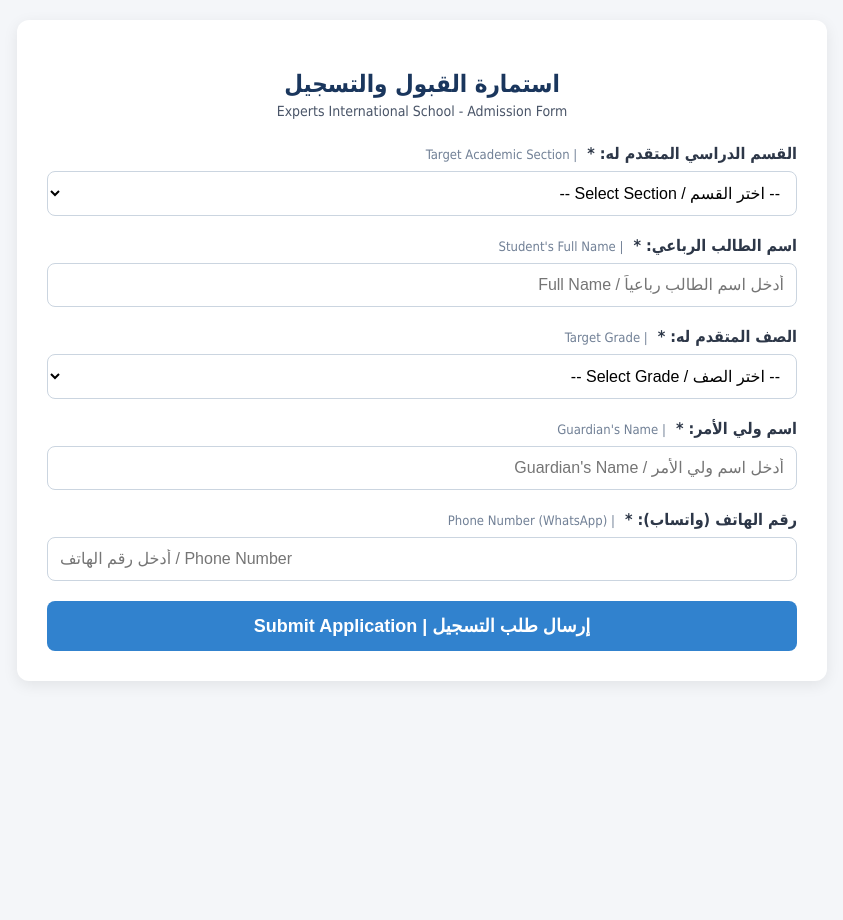
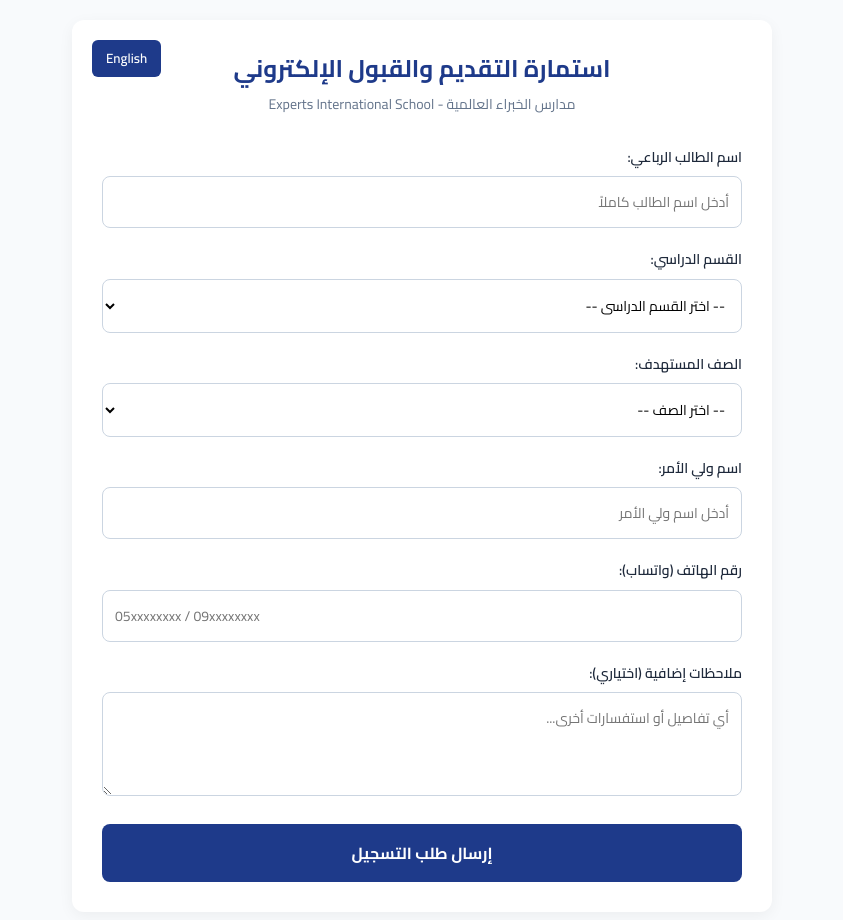
Before and after one commit to billahalmutaz1-lgtm/experts-admission, a plain HTML site: page index.html in a window 1280 px wide. Shown: the whole page, without its empty margins (218-1061 px from the left). Before the commit the page ends 800 px from the top, so only its background shows below. Drawn offline with Linux system fonts and the light colour scheme.

Commit message:
Update index.html

```diff
--- a/index.html
+++ b/index.html
@@ -3,132 +3,63 @@
 <head>
     <meta charset="UTF-8">
     <meta name="viewport" content="width=device-width, initial-scale=1.0">
-    <title>استمارة القبول والتسجيل - مدارس إكسبريس الدولية | EIS Admission Form</title>
+    <title>Experts International School - Admission Portal</title>
+    <link href="https://fonts.googleapis.com/css2?family=Cairo:wght@400;600;700&display=swap" rel="stylesheet">
     <style>
-        body {
-            font-family: 'Cairo', Tahoma, sans-serif;
-            background-color: #f4f6f9;
-            margin: 0;
-            padding: 20px;
-            color: #333;
+        :root {
+            --primary-color: #1e3a8a;
+            --accent-color: #f59e0b;
+            --bg-color: #f8fafc;
+            --text-color: #1e293b;
         }
-        .container {
-            max-width: 750px;
-            margin: 0 auto;
-            background: #fff;
-            padding: 30px;
-            border-radius: 12px;
-            box-shadow: 0 4px 15px rgba(0,0,0,0.08);
-        }
-        .header-logo {
-            text-align: center;
-            margin-bottom: 20px;
-        }
-        .header-logo img {
-            max-width: 120px;
-            height: auto;
-        }
-        h2 {
-            text-align: center;
-            color: #1a365d;
-            margin-bottom: 5px;
-            font-size: 24px;
-        }
-        .subtitle {
-            text-align: center;
-            color: #4a5568;
-            margin-bottom: 25px;
-            font-size: 14px;
-        }
-        .form-group {
-            margin-bottom: 20px;
-        }
-        label {
-            display: block;
-            margin-bottom: 8px;
-            font-weight: bold;
-            color: #2d3748;
-        }
-        .en-label {
-            font-weight: normal;
-            color: #718096;
-            font-size: 13px;
-            margin-right: 5px;
-        }
-        .form-control {
-            width: 100%;
-            padding: 12px;
-            border: 1px solid #cbd5e0;
-            border-radius: 8px;
-            font-size: 16px;
-            box-sizing: border-box;
-            background-color: #fff;
-        }
-        .form-control:focus {
-            border-color: #3182ce;
-            outline: none;
-            box-shadow: 0 0 0 3px rgba(49, 130, 206, 0.1);
-        }
-        .btn-submit {
-            background-color: #3182ce;
-            color: white;
-            border: none;
-            padding: 14px 20px;
-            font-size: 18px;
-            font-weight: bold;
-            border-radius: 8px;
-            cursor: pointer;
-            width: 100%;
-            transition: background-color 0.2s;
-        }
-        .btn-submit:hover {
-            background-color: #2b6cb0;
-        }
+        * { box-sizing: border-box; margin: 0; padding: 0; font-family: 'Cairo', sans-serif; }
+        body { background-color: var(--bg-color); color: var(--text-color); line-height: 1.6; padding: 20px; }
+        .container { max-width: 700px; margin: 0 auto; background: #fff; padding: 30px; border-radius: 12px; box-shadow: 0 4px 15px rgba(0,0,0,0.05); position: relative; }
+        .lang-switch { position: absolute; top: 20px; left: 20px; background: var(--primary-color); color: #fff; border: none; padding: 6px 14px; border-radius: 6px; cursor: pointer; font-weight: 600; }
+        .header { text-align: center; margin-bottom: 30px; }
+        .header img { width: 90px; height: 90px; object-fit: contain; margin-bottom: 10px; }
+        .header h1 { font-size: 24px; color: var(--primary-color); margin-bottom: 5px; }
+        .header p { color: #64748b; font-size: 14px; }
+        .form-group { margin-bottom: 20px; }
+        label { display: block; margin-bottom: 8px; font-weight: 600; font-size: 14px; }
+        input, select, textarea { width: 100%; padding: 12px; border: 1px solid #cbd5e1; border-radius: 8px; font-size: 14px; background: #fff; }
+        input:focus, select:focus, textarea:focus { outline: none; border-color: var(--primary-color); box-shadow: 0 0 0 3px rgba(30,58,138,0.1); }
+        button[type="submit"] { width: 100%; background: var(--primary-color); color: #fff; border: none; padding: 14px; border-radius: 8px; font-size: 16px; font-weight: 700; cursor: pointer; transition: background 0.3s; }
+        button[type="submit"]:hover { background: #1e40af; }
+        .success-msg { display: none; background: #dcfce7; color: #166534; padding: 15px; border-radius: 8px; text-align: center; font-weight: 600; margin-top: 20px; }
     </style>
 </head>
 <body>
 
 <div class="container">
-    <!-- شعار المدرسة -->
-    <div class="header-logo">
-        <img src="logo.png" alt="Experts International School Logo" onerror="this.style.display='none'">
+    <button class="lang-switch" onclick="toggleLanguage()" id="langBtn">English</button>
+
+    <div class="header">
+        <img src="logo.png" alt="EIS Logo" onerror="this.style.display='none'">
+        <h1 id="mainTitle">استمارة التقديم والقبول الإلكتروني</h1>
+        <p id="subTitle">مدارس الخبراء العالمية - Experts International School</p>
     </div>
 
-    <h2>استمارة القبول والتسجيل</h2>
-    <div class="subtitle">Experts International School - Admission Form</div>
+    <form id="admissionForm" onsubmit="submitForm(event)">
+        <div class="form-group">
+            <label id="lblStudent">اسم الطالب الرباعي:</label>
+            <input type="text" id="studentName" required placeholder="أدخل اسم الطالب كاملاً">
+        </div>
 
-    <form id="admissionForm">
-        <!-- القسم الدراسي -->
         <div class="form-group">
-            <label for="section">
-                القسم الدراسي المتقدم له: *
-                <span class="en-label">| Target Academic Section</span>
-            </label>
-            <select id="section" name="section" required class="form-control">
-                <option value="" disabled selected>-- اختر القسم / Select Section --</option>
-                <option value="القسم العربي - المنهج السوداني القومي">القسم العربي (المنهج السوداني القومي) - Arabic Section (Sudanese National)</option>
-                <option value="القسم الإنترناشونال - منهج كامبريدج">القسم الإنترناشونال (منهج كامبريدج - حضور) - International Section (Cambridge - In-person)</option>
-                <option value="القسم أونلاين إنترناشونال - منهج كامبريدج">القسم أونلاين إنترناشونال (منهج كامبريدج - عن بُعد) - Online International Section (Cambridge)</option>
+            <label id="lblSection">القسم الدراسي:</label>
+            <select id="section" required>
+                <option value="" disabled selected>-- اختر القسم الدراسي --</option>
+                <option value="القسم العربي (السوداني)">القسم العربي (السوداني)</option>
+                <option value="القسم الدولي (حضوري - كامبريدج)">القسم الدولي (حضوري - كامبريدج)</option>
+                <option value="القسم الدولي (أونلاين - كامبريدج)">القسم الدولي (أونلاين - كامبريدج)</option>
             </select>
         </div>
 
-        <!-- اسم الطالب -->
         <div class="form-group">
-            <label for="studentName">
-                اسم الطالب الرباعي: *
-                <span class="en-label">| Student's Full Name</span>
-            </label>
-            <input type="text" id="studentName" name="studentName" required class="form-control" placeholder="أدخل اسم الطالب رباعياً / Full Name">
-        </div>
-
-        <!-- الصف الدراسي -->
-        <div class="form-group">
-            <label for="grade">
-                الصف المتقدم له: *
-                <span class="en-label">| Target Grade</span>
-            </label>
-            <select id="grade" name="grade" required class="form-control">
-                <option value="" disabled selected>-- اختر الصف / Select Grade --</option>
+            <label id="lblGrade">الصف المستهدف:</label>
+            <select id="grade" required>
+                <option value="" disabled selected>-- اختر الصف --</option>
                 <option value="Grade 1">الصف الأول (Grade 1)</option>
                 <option value="Grade 2">الصف الثاني (Grade 2)</option>
                 <option value="Grade 3">الصف الثالث (Grade 3)</option>
@@ -136,41 +67,106 @@
                 <option value="Grade 5">الصف الخامس (Grade 5)</option>
                 <option value="Grade 6">الصف السادس (Grade 6)</option>
                 <option value="Grade 7">الصف السابع (Grade 7)</option>
-                <option value="Grade 8">الصف الثامن (Grade 8)</option>
+                <option value="Grade 8">الصف الثمن (Grade 8)</option>
                 <option value="Grade 9">الصف التاسع (Grade 9)</option>
                 <option value="Grade 10">الصف العاشر (Grade 10)</option>
                 <option value="Grade 11">الصف الحادي عشر (Grade 11)</option>
             </select>
         </div>
 
-        <!-- اسم ولي الأمر -->
         <div class="form-group">
-            <label for="guardianName">
-                اسم ولي الأمر: *
-                <span class="en-label">| Guardian's Name</span>
-            </label>
-            <input type="text" id="guardianName" name="guardianName" required class="form-control" placeholder="أدخل اسم ولي الأمر / Guardian's Name">
+            <label id="lblParent">اسم ولي الأمر:</label>
+            <input type="text" id="parentName" required placeholder="أدخل اسم ولي الأمر">
         </div>
 
-        <!-- رقم الهاتف -->
         <div class="form-group">
-            <label for="phone">
-                رقم الهاتف (واتساب): *
-                <span class="en-label">| Phone Number (WhatsApp)</span>
-            </label>
-            <input type="tel" id="phone" name="phone" required class="form-control" placeholder="أدخل رقم الهاتف / Phone Number">
+            <label id="lblPhone">رقم الهاتف (واتساب):</label>
+            <input type="tel" id="phone" required placeholder="05xxxxxxxx / 09xxxxxxxx">
         </div>
 
-        <button type="submit" class="btn-submit">إرسال طلب التسجيل | Submit Application</button>
+        <div class="form-group">
+            <label id="lblNotes">ملاحظات إضافية (اختياري):</label>
+            <textarea id="notes" rows="3" placeholder="أي تفاصيل أو استفسارات أخرى..."></textarea>
+        </div>
+
+        <button type="submit" id="submitBtn">إرسال طلب التسجيل</button>
     </form>
+
+    <div id="successMessage" class="success-msg">تم إرسال طلبك بنجاح! سنتواصل معك قريباً.</div>
 </div>
 
 <script>
-    const form = document.getElementById('admissionForm');
-    form.addEventListener('submit', e => {
+    // رابط جوجل شيت الخاص بك مثبت هنا تلقائياً
+    const SCRIPT_URL = "https://script.google.com/macros/s/AKfycbwDJKjKBnOZzeGZ6h8HWxk1_6j_pd2UZAN7j-vRYXPjD3e9o_NNCD6uLeVf33dsUnK-/exec";
+
+    let currentLang = 'ar';
+
+    function toggleLanguage() {
+        currentLang = currentLang === 'ar' ? 'en' : 'ar';
+        const html = document.documentElement;
+        const btn = document.getElementById('langBtn');
+
+        if(currentLang === 'en') {
+            html.setAttribute('dir', 'ltr');
+            html.setAttribute('lang', 'en');
+            btn.innerText = 'العربية';
+            document.getElementById('mainTitle').innerText = 'Online Admission Portal';
+            document.getElementById('subTitle').innerText = 'Experts International School';
+            document.getElementById('lblStudent').innerText = 'Full Student Name:';
+            document.getElementById('lblSection').innerText = 'Academic Section:';
+            document.getElementById('lblGrade').innerText = 'Target Grade:';
+            document.getElementById('lblParent').innerText = "Parent's Name:";
+            document.getElementById('lblPhone').innerText = 'Phone Number (WhatsApp):';
+            document.getElementById('lblNotes').innerText = 'Additional Notes (Optional):';
+            document.getElementById('submitBtn').innerText = 'Submit Application';
+            document.getElementById('successMessage').innerText = 'Application submitted successfully! We will contact you soon.';
+        } else {
+            html.setAttribute('dir', 'rtl');
+            html.setAttribute('lang', 'ar');
+            btn.innerText = 'English';
+            document.getElementById('mainTitle').innerText = 'استمارة التقديم والقبول الإلكتروني';
+            document.getElementById('subTitle').innerText = 'مدارس الخبراء العالمية - Experts International School';
+            document.getElementById('lblStudent').innerText = 'اسم الطالب الرباعي:';
+            document.getElementById('lblSection').innerText = 'القسم الدراسي:';
+            document.getElementById('lblGrade').innerText = 'الصف المستهدف:';
+            document.getElementById('lblParent').innerText = 'اسم ولي الأمر:';
+            document.getElementById('lblPhone').innerText = 'رقم الهاتف (واتساب):';
+            document.getElementById('lblNotes').innerText = 'ملاحظات إضافية (اختياري):';
+            document.getElementById('submitBtn').innerText = 'إرسال طلب التسجيل';
+            document.getElementById('successMessage').innerText = 'تم إرسال طلبك بنجاح! سنتواصل معك قريباً.';
+        }
+    }
+
+    function submitForm(e) {
         e.preventDefault();
-        alert('تم استلام بيانات الاستمارة بنجاح وسيتم معالجة طلبك قريباً.\nApplication submitted successfully!');
-    });
+
+        const btn = document.getElementById('submitBtn');
+        btn.disabled = true;
+        btn.innerText = currentLang === 'ar' ? 'جاري الإرسال...' : 'Submitting...';
+
+        const data = {
+            studentName: document.getElementById('studentName').value,
+            section: document.getElementById('section').value,
+            grade: document.getElementById('grade').value,
+            parentName: document.getElementById('parentName').value,
+            phone: document.getElementById('phone').value,
+            notes: document.getElementById('notes').value
+        };
+
+        fetch(SCRIPT_URL, {
+            method: 'POST',
+            mode: 'no-cors',
+            headers: { 'Content-Type': 'application/json' },
+            body: JSON.stringify(data)
+        }).then(() => {
+            document.getElementById('admissionForm').style.display = 'none';
+            document.getElementById('successMessage').style.display = 'block';
+        }).catch(() => {
+            alert(currentLang === 'ar' ? 'حدث خطأ، يرجى المحاولة مرة أخرى.' : 'An error occurred, please try again.');
+            btn.disabled = false;
+            btn.innerText = currentLang === 'ar' ? 'إرسال طلب التسجيل' : 'Submit Application';
+        });
+    }
 </script>
 
 </body>
```
